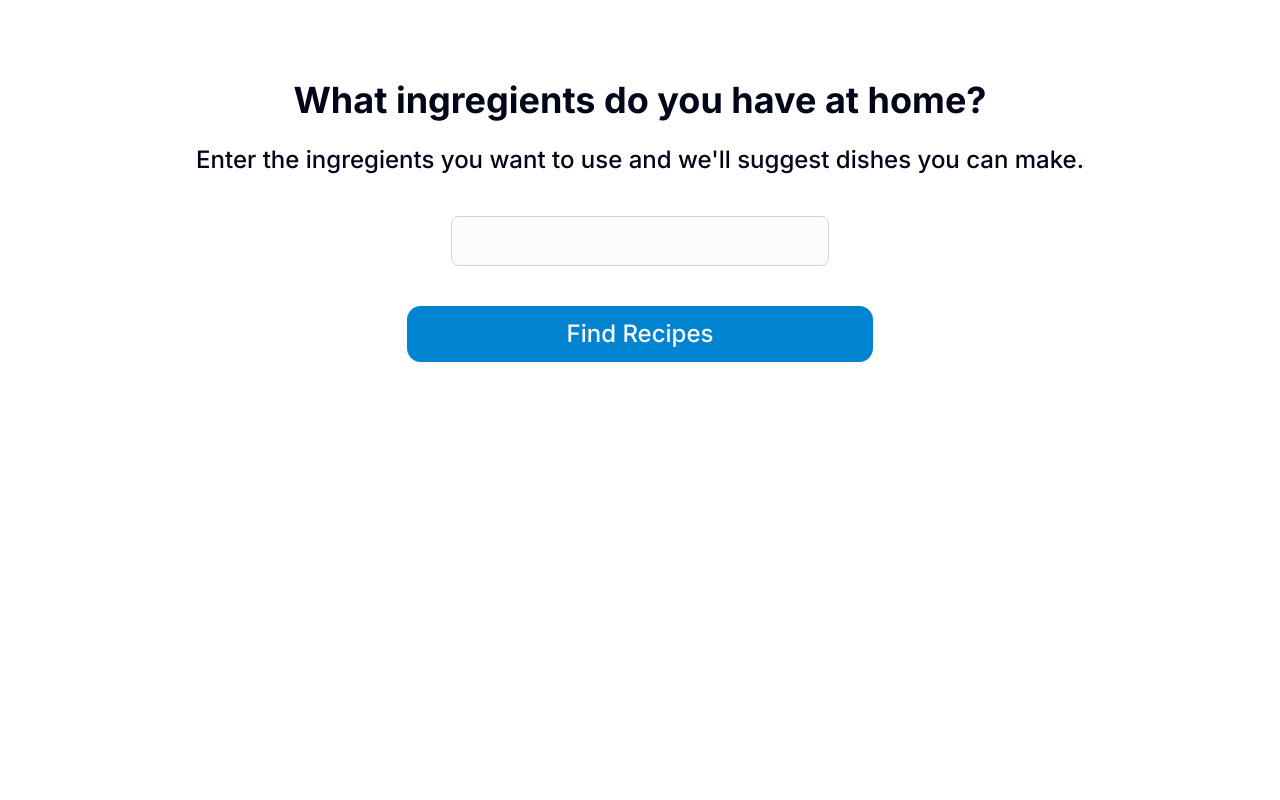
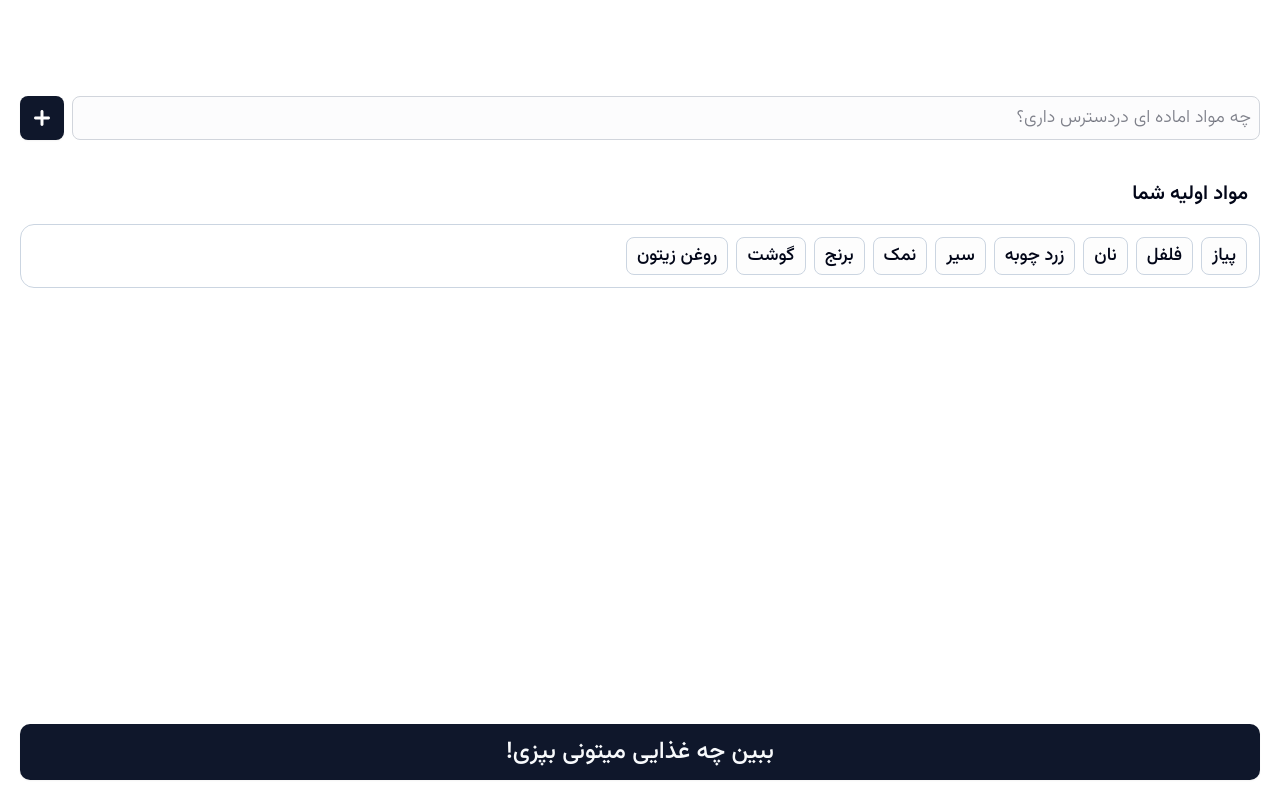
Before and after one commit to sepehrsharafi/cookbook, a Next.js app: page / in a window 1280 px wide. Built offline with nearby package versions, Linux system fonts and the light colour scheme.

Commit message:
Task: Created the Home page

```diff
--- a/src/app/fonts.js
+++ b/src/app/fonts.js
@@ -1,6 +1,8 @@
-import { Inter } from "next/font/google";
+import { Vazirmatn } from "next/font/google";
 
-export const inter = Inter({
-  subsets: ["latin"],
+export const vazirmatn = Vazirmatn({
+  subsets: ["latin", "arabic"],
   display: "swap",
+  weight: "variable", // Allows arbitrary font weights
+  variable: "--font-vazirmatn", // CSS variable name
 });
--- a/src/app/globals.css
+++ b/src/app/globals.css
@@ -75,7 +75,7 @@
   --sidebar-border: oklch(0.929 0.013 255.508);
   --sidebar-ring: oklch(0.704 0.04 256.788);
 
-  font-family: var(--font-inter), sans-serif;
+  font-family: var(--font-vazirmatn), sans-serif; /* Changed from --font-inter */
 }
 
 .dark {
--- a/src/app/layout.js
+++ b/src/app/layout.js
@@ -1,4 +1,4 @@
-import { inter } from "./fonts";
+import { vazirmatn } from "./fonts";
 import "./globals.css";
 
 export const metadata = {
@@ -9,7 +9,7 @@ export const metadata = {
 export default function RootLayout({ children }) {
   return (
     <html lang="en">
-      <body className={`${inter.className} antialiased`}>{children}</body>
+      <body className={`${vazirmatn.className} antialiased`}>{children}</body>
     </html>
   );
 }
--- a/src/app/page.js
+++ b/src/app/page.js
@@ -3,15 +3,21 @@ import Header from "../components/ui/header";
 import HeroSection from "../components/ui/hero-section";
 import DataInputForm from "../components/ui/data-input-form";
 import { Button } from "@/components/ui/button";
+import IngredientItem from "../components/ui/ingredients"; // Use default import
+import SelectedIngredients from "@/components/ui/selected-Ingredients";
 
 export default function Home() {
   return (
-    <main className="text-center">
-      <HeroSection />
+    <main style={{ direction: "rtl" }} className="text-center">
+      {/* <HeroSection /> */}
       <DataInputForm />
-      <Button className="text-lg xl:text-2xl 2xl:text-2xl h-fit font-[470] bg-sky-600 px-40 py-3 rounded-xl">
-        Find Recipes
-      </Button>
+
+      <SelectedIngredients />
+      <div className="px-5 pb-5 fixed w-full bottom-0">
+        <Button className="text-lg xl:text-2xl 2xl:text-2xl h-[56px] w-full rounded-[10px] font-medium">
+          ببین چه غذایی میتونی بپزی!
+        </Button>
+      </div>
     </main>
   );
 }
--- a/src/components/ui/button.jsx
+++ b/src/components/ui/button.jsx
@@ -10,7 +10,7 @@ const buttonVariants = cva(
     variants: {
       variant: {
         default:
-          "bg-primary text-primary-foreground shadow-xs hover:bg-sky-700",
+          "bg-slate-900 text-primary-foreground shadow-xs hover:bg-sky-700",
         destructive:
           "bg-destructive text-white shadow-xs hover:bg-destructive/90 focus-visible:ring-destructive/20 dark:focus-visible:ring-destructive/40 dark:bg-destructive/60",
         outline:
@@ -22,7 +22,7 @@ const buttonVariants = cva(
         link: "text-primary underline-offset-4 hover:underline",
       },
       size: {
-        default: "h-9 px-4 py-2 has-[>svg]:px-3",
+        default: "",
         sm: "h-8 rounded-md gap-1.5 px-3 has-[>svg]:px-2.5",
         lg: "h-10 rounded-md px-6 has-[>svg]:px-4",
         icon: "size-9",
--- a/src/components/ui/data-input-form.jsx
+++ b/src/components/ui/data-input-form.jsx
@@ -1,9 +1,40 @@
+import { Button } from "./button";
 import { Input } from "./input";
 
 export default function DataInputForm() {
   return (
-    <section className="my-10">
-      <Input />
+    <section className="flex flex-row w-full gap-2 mt-24 my-10 px-5">
+      <Input className="w-full" />
+      <Button className="h-11 w-11">
+        <svg
+          height="200px"
+          width="200px"
+          version="1.1"
+          id="Capa_1"
+          xmlns="http://www.w3.org/2000/svg"
+          viewBox="0 0 309.059 309.059"
+          xmlSpace="preserve"
+          fill="#ffffff"
+          stroke="#ffffff"
+        >
+          <g id="SVGRepo_bgCarrier" strokeWidth="0"></g>
+          <g
+            id="SVGRepo_tracerCarrier"
+            strokeLinecap="round"
+            strokeLinejoin="round"
+          ></g>
+          <g id="SVGRepo_iconCarrier">
+            <g>
+              <g>
+                <path
+                  style={{ fill: "#ffffff" }}
+                  d="M280.71,126.181h-97.822V28.338C182.889,12.711,170.172,0,154.529,0S126.17,12.711,126.17,28.338 v97.843H28.359C12.722,126.181,0,138.903,0,154.529c0,15.621,12.717,28.338,28.359,28.338h97.811v97.843 c0,15.632,12.711,28.348,28.359,28.348c15.643,0,28.359-12.717,28.359-28.348v-97.843h97.822 c15.632,0,28.348-12.717,28.348-28.338C309.059,138.903,296.342,126.181,280.71,126.181z"
+                ></path>
+              </g>
+            </g>
+          </g>
+        </svg>
+      </Button>
     </section>
   );
 }
--- /dev/null
+++ b/src/components/ui/ingredients.jsx
@@ -0,0 +1,7 @@
+export default function IngredientItem({ title }) {
+  return (
+    <p className="text-lg font-[450] px-[10px] py-1 bg-[#FDFDFD] border-[1px] border-[#CBD5E1] rounded-md">
+      {title}
+    </p>
+  );
+}
--- a/src/components/ui/input.jsx
+++ b/src/components/ui/input.jsx
@@ -7,7 +7,8 @@ function Input({ className, type, ...props }) {
     <input
       type={type}
       data-slot="input"
-      className="block text-2xl font-[400] border-[1px] border-gray-300 bg-gray-50/50 mx-auto p-2 px-3 rounded-[8px]"
+      placeholder="چه مواد اماده ای دردسترس داری؟"
+      className="block w-full h-11 text-lg font-light border-[1px] border-gray-300 bg-gray-50/50 p-2 rounded-[8px]"
       {...props}
     />
   );
--- /dev/null
+++ b/src/components/ui/selected-Ingredients.jsx
@@ -0,0 +1,22 @@
+import IngredientItem from "./ingredients";
+
+export default function SelectedIngredients() {
+  return (
+    <section className="w-full px-5">
+      <h1 className="font-[550] text-xl mr-3 text-right mb-4">
+        مواد اولیه شما
+      </h1>
+      <div className="bg-white border-[1px] border-[#CBD5E1] p-3 rounded-xl flex flex-wrap gap-2 text-right">
+        <IngredientItem title={"پیاز"} />
+        <IngredientItem title={"فلفل"} />
+        <IngredientItem title={"نان"} />
+        <IngredientItem title={"زرد چوبه"} />
+        <IngredientItem title={"سیر"} />
+        <IngredientItem title={"نمک"} />
+        <IngredientItem title={"برنج"} />
+        <IngredientItem title={"گوشت"} />
+        <IngredientItem title={"روغن زیتون"} />
+      </div>
+    </section>
+  );
+}
--- a/tailwind.config.js
+++ b/tailwind.config.js
@@ -1,8 +1,14 @@
+const { fontFamily } = require("tailwindcss/defaultTheme");
+
 /** @type {import('tailwindcss').Config} */
 module.exports = {
   content: ["./src/**/*.{js,jsx,ts,tsx}", "./public/**/*.html"],
   theme: {
-    extend: {},
+    extend: {
+      fontFamily: {
+        sans: ["var(--font-vazirmatn)", ...fontFamily.sans],
+      },
+    },
   },
   plugins: [],
 };
```
Also changed, not shown: public/add-symbol-svgrepo-com.svg (added).
